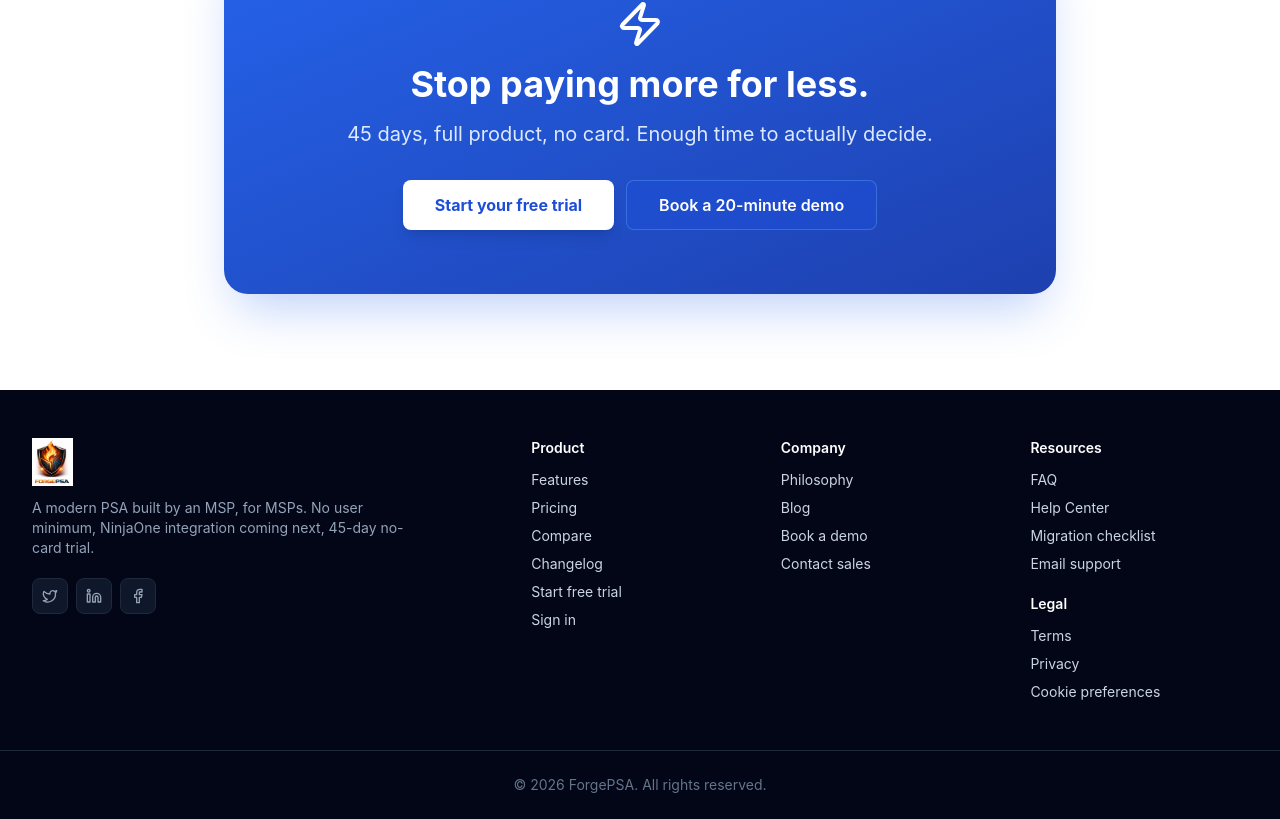
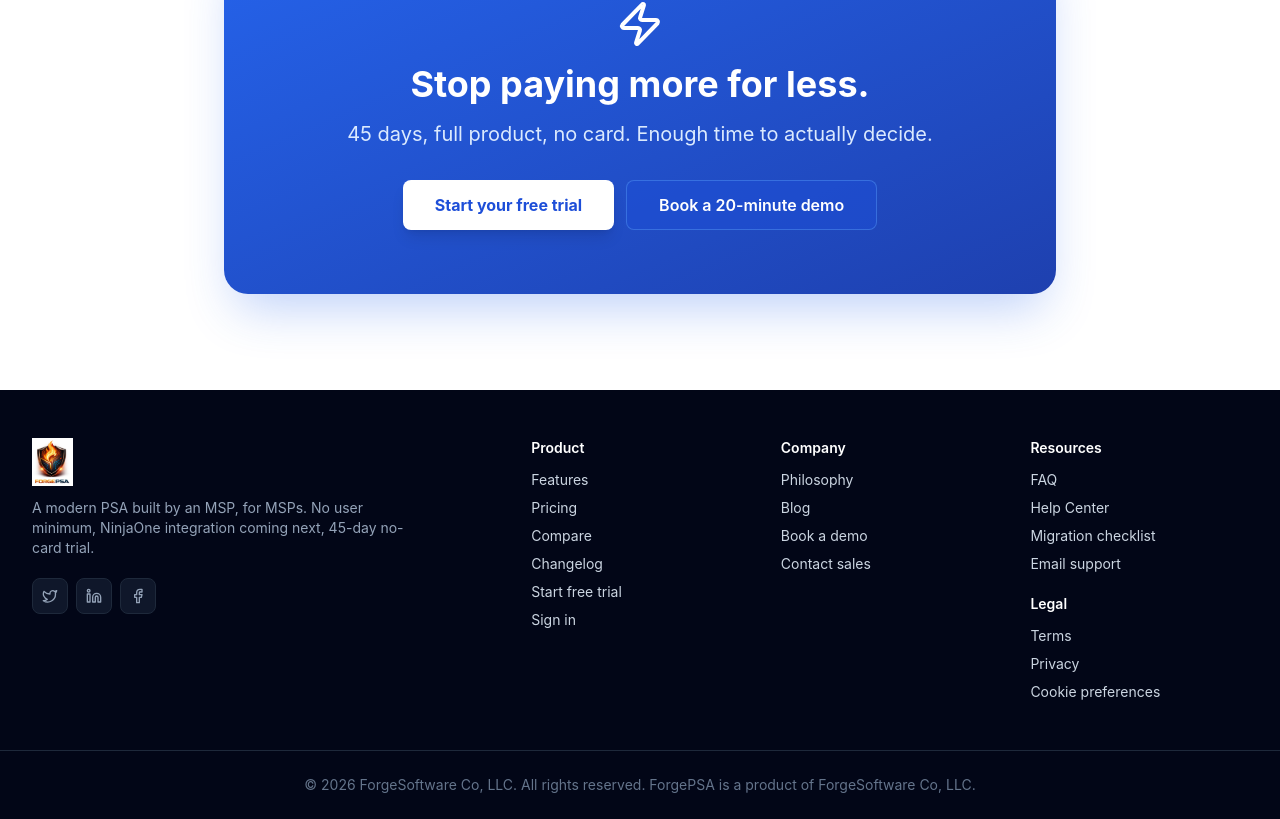
Before and after one commit to RivertownTechnology/rivertown-psa-rmm, a React (Vite) app in the folder apps/marketing/: page / in a window 1280 px wide. Shown: the part 5932-6751 px from the top of the page. Built offline with nearby package versions, Linux system fonts and the light colour scheme; no server answers.

Commit message:
marketing update

```diff
--- a/apps/marketing/index.html
+++ b/apps/marketing/index.html
@@ -66,6 +66,7 @@
         "@context": "https://schema.org",
         "@type": "Organization",
         "name": "ForgePSA",
+        "legalName": "ForgeSoftware Co, LLC",
         "url": "https://forgepsa.com",
         "logo": "https://forgepsa.com/forgepsa-logo.png",
         "sameAs": [],
--- a/apps/marketing/src/components/MarketingFooter.tsx
+++ b/apps/marketing/src/components/MarketingFooter.tsx
@@ -70,7 +70,7 @@ export function MarketingFooter({ navigate }: { navigate: (p: string) => void })
         </div>
       </div>
       <div className="border-t border-slate-800 py-6 text-center text-sm text-slate-500">
-        © {new Date().getFullYear()} ForgePSA. All rights reserved.
+        © {new Date().getFullYear()} ForgeSoftware Co, LLC. All rights reserved. ForgePSA is a product of ForgeSoftware Co, LLC.
       </div>
     </footer>
   );
--- a/apps/marketing/src/pages/Privacy.tsx
+++ b/apps/marketing/src/pages/Privacy.tsx
@@ -13,7 +13,7 @@ export function Privacy({ navigate: _navigate }: { navigate: (p: string) => void
       <div className="space-y-6 text-slate-700 dark:text-slate-200 leading-relaxed">
         <Section title="1. Who we are">
           <p>
-            ForgePSA is operated by Rivertown Technology ("ForgePSA", "we", "us"). This Privacy
+            ForgePSA is operated by ForgeSoftware Co, LLC ("ForgePSA", "we", "us"). This Privacy
             Policy describes how we collect, use, and share information when you use our website
             (<a href="https://forgepsa.com" className="text-brand-600 hover:underline">forgepsa.com</a>)
             and the ForgePSA service.
--- a/apps/marketing/src/pages/Terms.tsx
+++ b/apps/marketing/src/pages/Terms.tsx
@@ -14,7 +14,7 @@ export function Terms({ navigate: _navigate }: { navigate: (p: string) => void }
         <Section title="1. Agreement">
           <p>
             These Terms of Service ("Terms") govern your use of ForgePSA (the "Service"), operated by
-            Rivertown Technology ("ForgePSA", "we", "us", or "our"). By signing up for or using the
+            ForgeSoftware Co, LLC ("ForgePSA", "we", "us", or "our"). By signing up for or using the
             Service, you agree to be bound by these Terms on behalf of yourself and the organization
             you represent (the "Customer").
           </p>
```
Also changed, not shown: apps/marketing/public/llms.txt.
